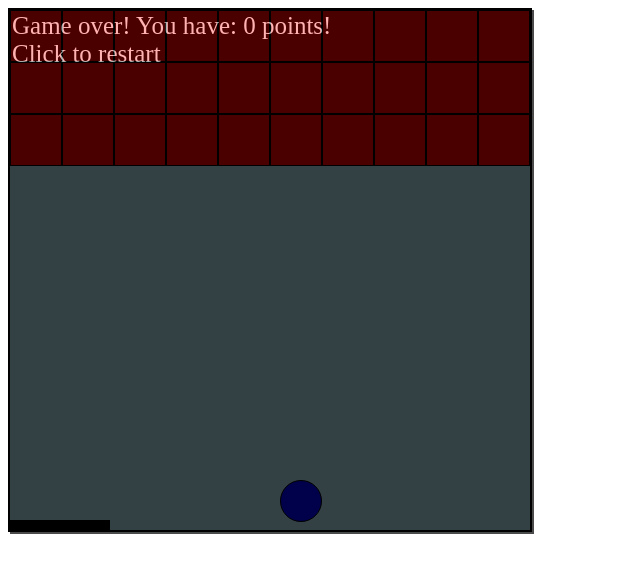
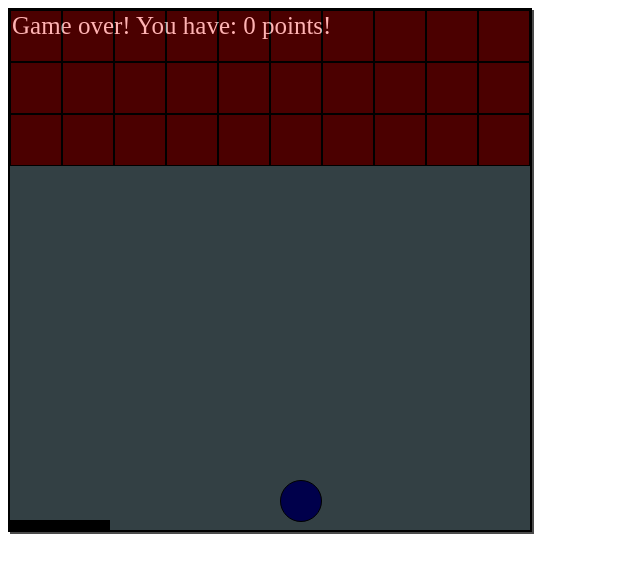
Before and after one commit to Piotr-Bartyzel/Arkanoid_game, a plain HTML site: page index.html in a window 1280 px wide. Shown: the whole page, without its empty margins (0-640 px from the left). Drawn offline with Linux system fonts and the light colour scheme.

Commit message:
Update index.html

```diff
--- a/index.html
+++ b/index.html
@@ -42,8 +42,7 @@
 							drawF.obj.style.color = "white";
 							drawF.obj.style.opacity = "0.7";
 							drawF.obj.style.fontSize = "25px";
-							drawF.obj.onclick = ()=>{location.reload()};
-							drawF.obj.innerHTML = "Game over! You have: "+totalPoints+" points! <br> Click to restart";
+							drawF.obj.innerHTML = "Game over! You have: "+totalPoints+" points!";
 							clearInterval(start)
 						}
 					}
```
